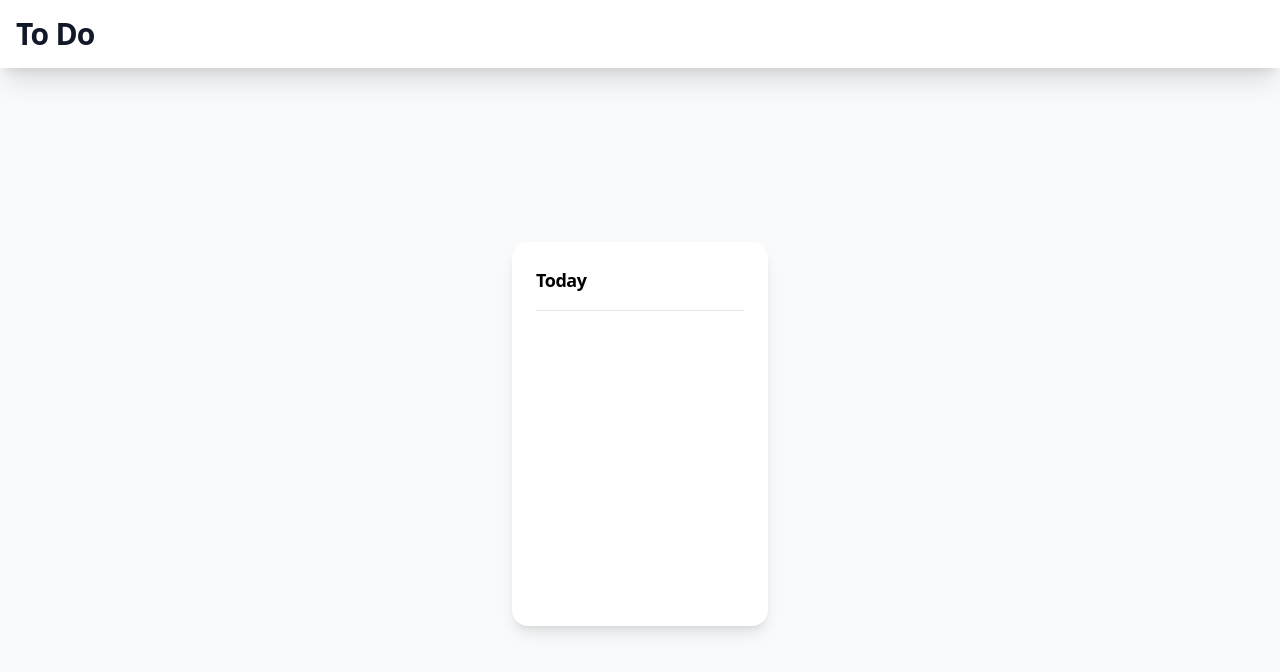
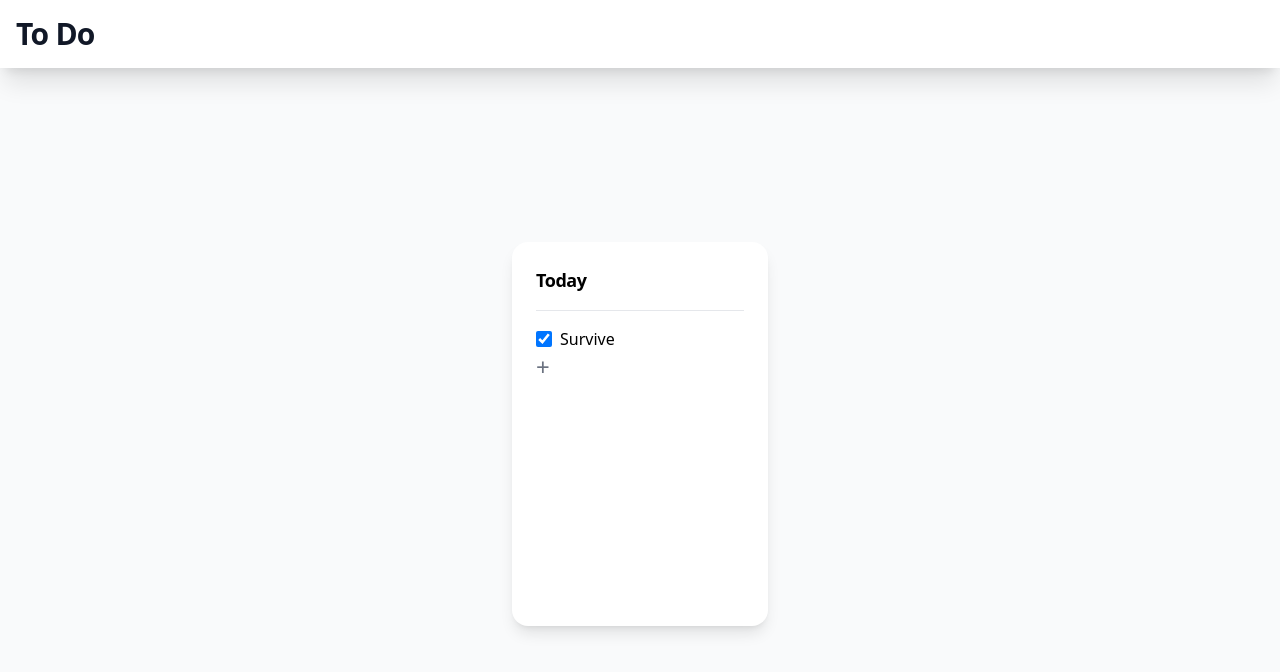
Before and after one commit to SKumr20/todo, a website built with webpack: page src/template.html in a window 1280 px wide. Built offline with nearby package versions, Linux system fonts and the light colour scheme.

Commit message:
Add Checkbox, plus button

```diff
--- a/src/template.html
+++ b/src/template.html
@@ -13,6 +13,13 @@
         <div class="h-96 w-64 rounded-2xl shadow-lg p-6 bg-white hover:shadow-xl">
             <h1 class="text-lg font-semibold tracking-tight">Today</h1>
             <hr class="my-4 border-t bg-gray-300" />
+            <div id="taskContainer" class="items-center">
+                <div id="task" class="flex items-center">
+                    <input checked id="task1" type="checkbox" class="h-4 w-4 rounded-full">
+                    <label for="task1" class="ms-2">Survive</label>
+                </div>
+                <button class="text-2xl font-extralight text-gray-500 hover:">+</button>
+            </div>
         </div>
     </div>
 </body>
```
